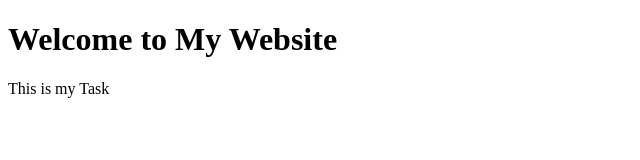
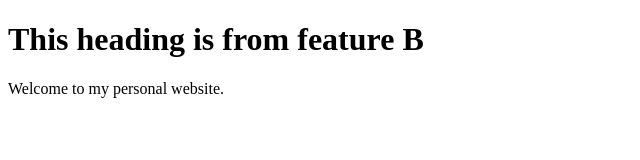
Before and after one commit to Mostafa161286/Tasks, a plain HTML site: page First-Project/index.html in a window 1280 px wide. Shown: the whole page, without its empty margins (0-640 px from the left). Drawn offline with Linux system fonts and the light colour scheme.

Commit message:
feature-b: added conflicting heading

```diff
--- a/First-Project/index.html
+++ b/First-Project/index.html
@@ -4,7 +4,9 @@
     <title>Home</title>
 </head>
 <body>
-    <h1>Welcome to My Website</h1>
-    <p>This is my Task</p>
+  <h1>This heading is from feature B</h1>
+
+    <p>Welcome to my personal website.</p>
+
 </body>
 </html>
```
